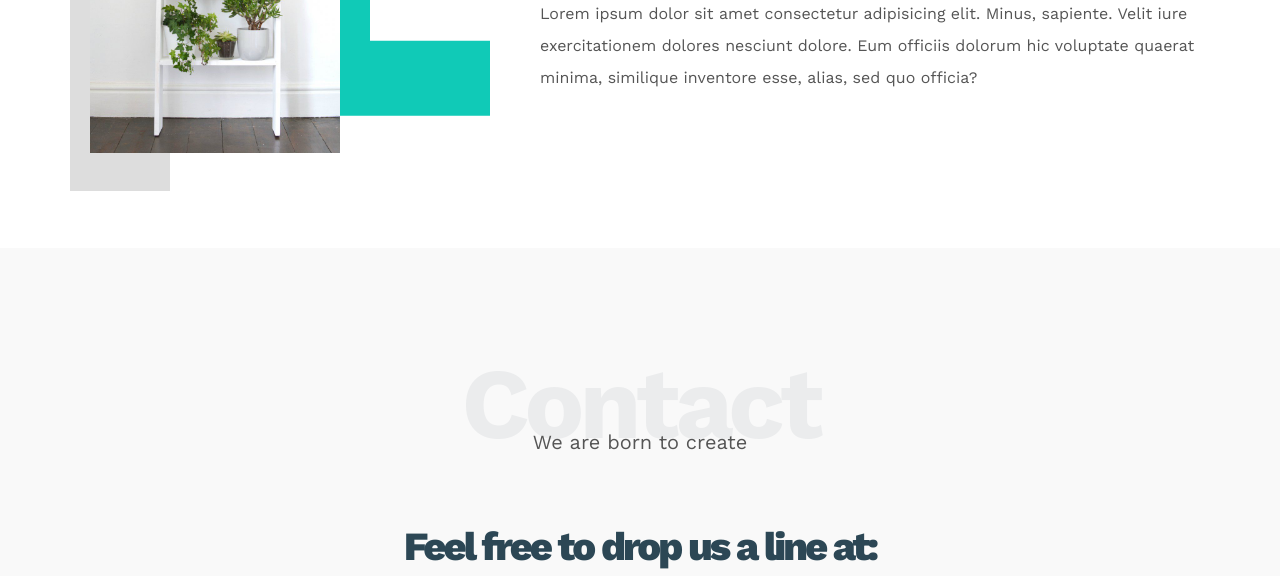
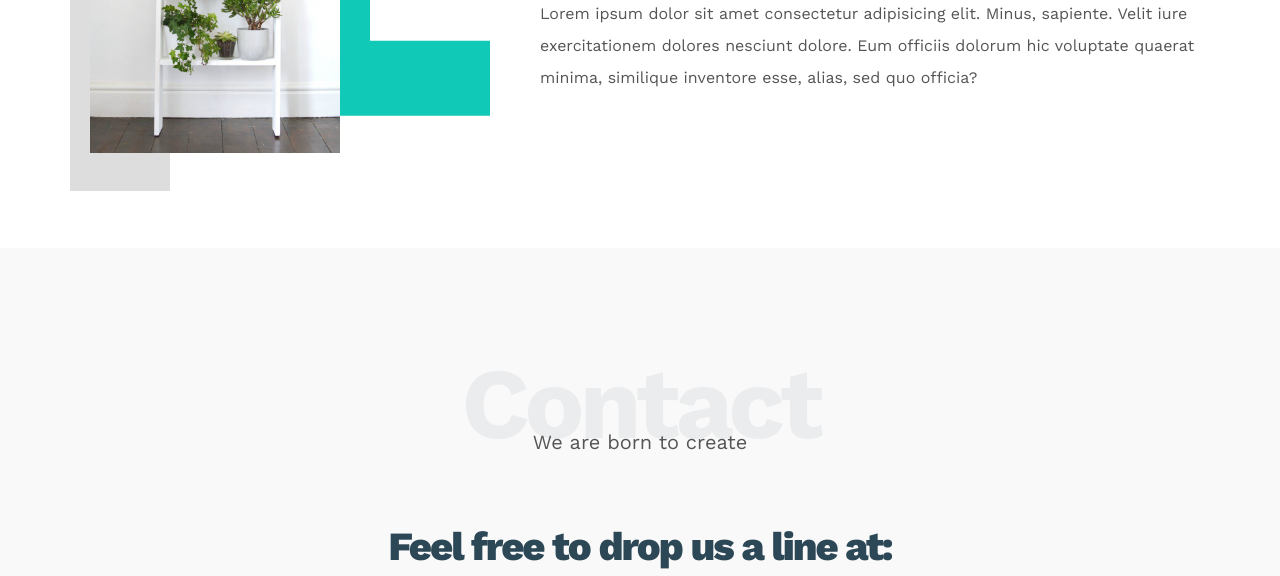
Before and after one commit to mohamed3laa2000/Template-One, a plain HTML site: page index.html in a window 1280 px wide. Shown: the part 3310-3886 px from the top of the page. Drawn offline with nearby package versions, Linux system fonts and the light colour scheme; files whose address does not match are found by name.

Commit message:
Modified the HTML file 4th

```diff
--- a/css/main.css
+++ b/css/main.css
@@ -351,7 +351,7 @@
 .mail h2 {
   color: #2c4755;
   font-weight: 800;
-  letter-spacing: -3px;
+  letter-spacing: -2px;
   font-size: 40px;
   margin: 10px;
 }
@@ -390,25 +390,6 @@
   color: var(--main-color);
 }
 /* end footer */
-/*
-
-
-
-
-
-
-
-
-
-
-
-
-
-
-
-
-
- */
 
 @media (min-width: 320px) {
   .container {
```
